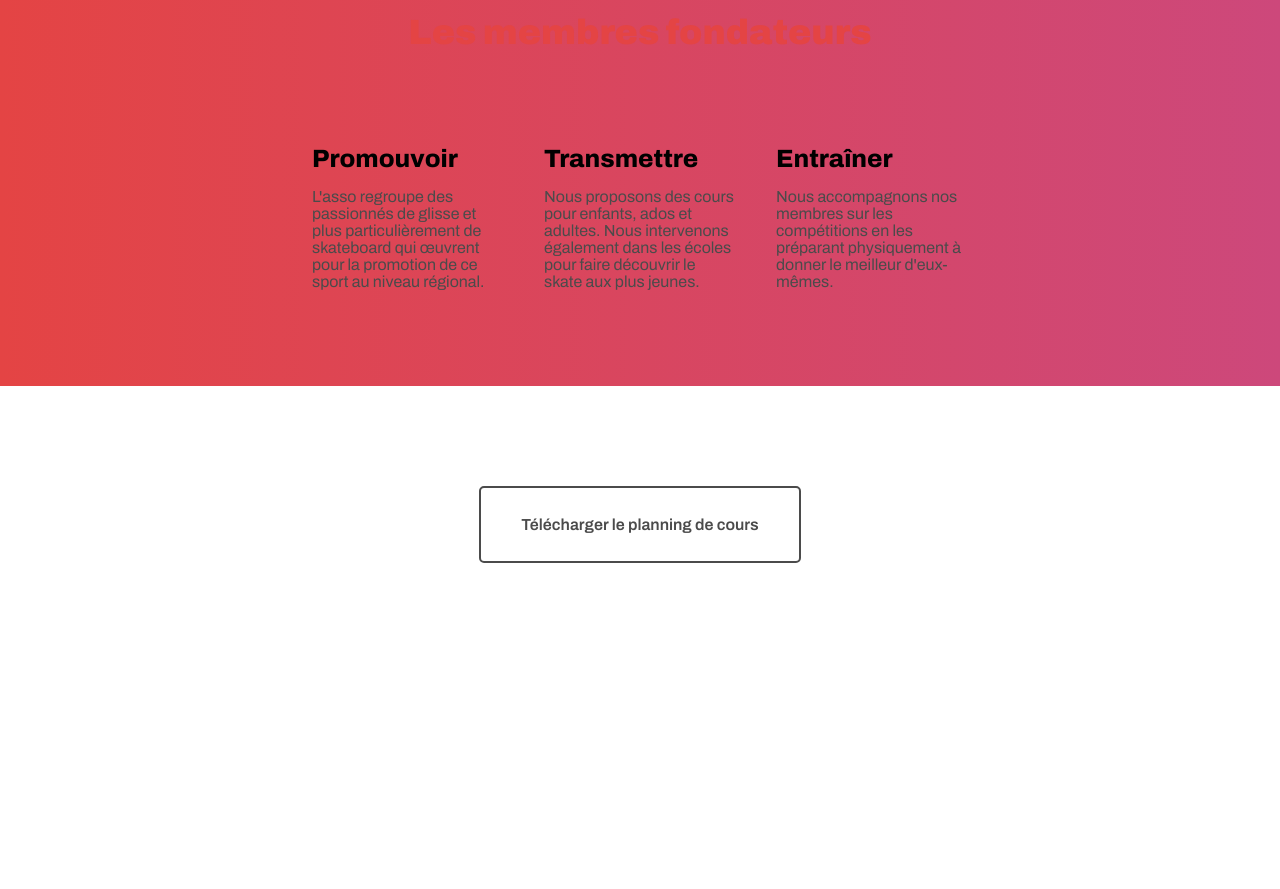
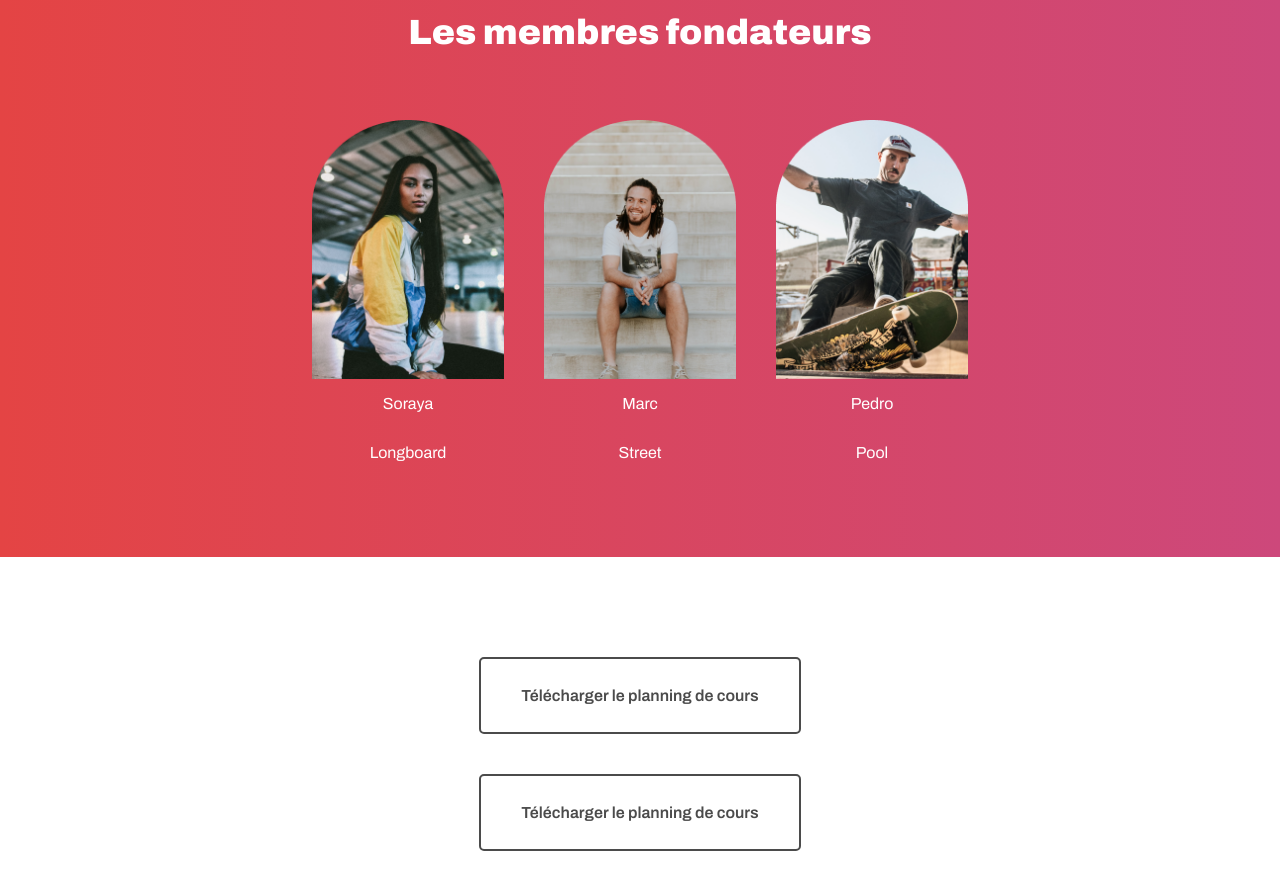
Before and after one commit to Aavrahman/riding-cities, a plain HTML site: page index.html in a window 1280 px wide. Shown: the part 1400-2289 px from the top of the page. Before the commit the page ends 2063 px from the top, so only its background shows below. Drawn offline with Linux system fonts and the light colour scheme.

Commit message:
Ajout au fichier index.html de la section 'Membres fondateurs' avec les mises en formes css

```diff
--- a/index.html
+++ b/index.html
@@ -40,31 +40,34 @@
 					</div>
 				</section>
 <!-- Ajout de la section membres : suppression d'une colonne -->
-				<section class="sectionLinearGradientBackground">
-					<h2 class="whiteContentSection">Les membres fondateurs </h2>
-					<div class="directionRow">
+				<section class="sectionLinearGradientBackground whiteContentSection">
+					<h2>Les membres fondateurs </h2>
+					<div class="directionRow textCenter">
 						<article>
-							<h3>Promouvoir</h3>
-							<p>L'asso regroupe des passionnés de glisse et plus particulièrement de skateboard qui œuvrent pour la
-								promotion de ce sport au niveau régional.</p>
+							<img src="images/soraya.png" />
+							<p>Soraya</p>
+							<p>Longboard</p>
 						</article>
 						<article>
-							<h3>Transmettre</h3>
-							<p>Nous proposons des cours pour enfants, ados et adultes. Nous intervenons également dans les écoles pour
-								faire découvrir le skate aux plus jeunes.</p>
-						</article>
-						<article>
-							<h3>Entraîner</h3>
-							<p>Nous accompagnons nos membres sur les compétitions en les préparant physiquement à donner le meilleur
-								d'eux-mêmes.</p>
+							<img src="images/marc.png" />
+							<p>Marc</p>
+							<p>Street</p>
+						</article><article>
+							<img src="images/pedro.png" />
+							<p>Pedro</p>
+							<p>Pool</p>
 						</article>
 					</div>
 				</section>
 <!-- Fin de la colonne ajoutée 'membres' -->
 				<section>
+<!-- début de la section 'bouton de téléchargement de planning; à modifier en en créant deux à la place -->
 					<div class="directionRow">
-						<a class="button buttonDrakGreyColor" href="documents/planning">Télécharger le planning de cours</a>
+						<a class="button buttonDrakGreyColor" href="documents/planning-adultes.pdf">Télécharger le planning de cours</a>
+					</div><div class="directionRow">
+						<a class="button buttonDrakGreyColor" href="documents/planning-enfants.pdf">Télécharger le planning de cours</a>
 					</div>
+<!-- Fin de la section "Boutons de téléchargement des cours"-->
 				</section>
 			</main>
 		</div>
```
